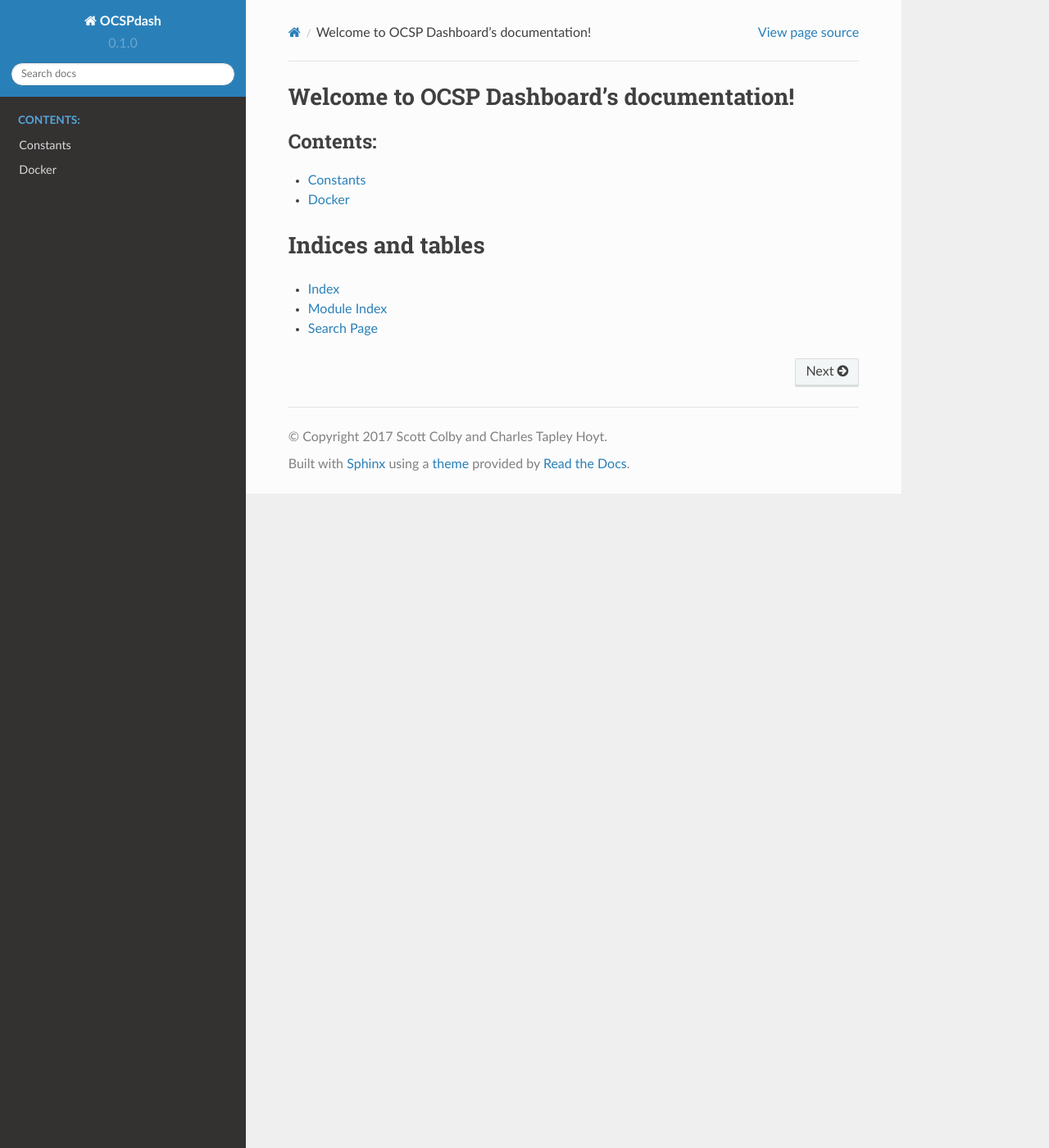
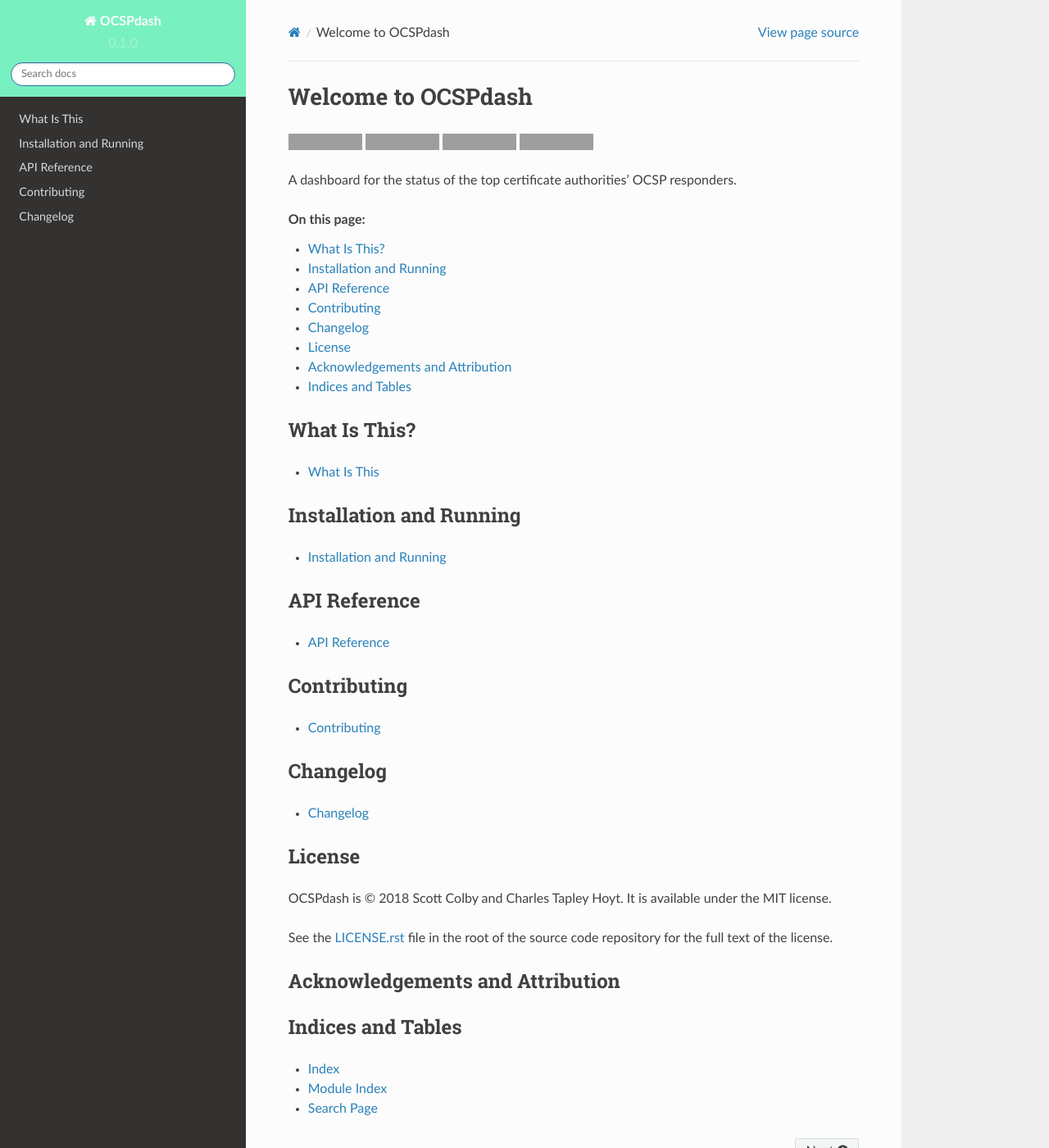
Before and after one commit to scolby33/OCSPdash, a Sphinx documentation site: the page built from docs/source/index.rst, in a window 1280 px wide and 1400 px high. Shown: the whole window at 82% size. Built offline with Sphinx 7.4.7 and the Read the Docs theme 2.0.0, drawn with Linux system fonts in a browser that asks for light colours; some of the changed text lies outside the part shown; grey boxes are pictures that could not be loaded.

Commit message:
Update docs with stubs to be filled soon.

```diff
--- /dev/null
+++ b/docs/requirements.txt
@@ -0,0 +1 @@
+sphinx-autodoc-typehints
--- /dev/null
+++ b/docs/source/_static/override-color.css
@@ -0,0 +1,7 @@
+/* Sidebar header (and topbar for mobile) */
+.wy-side-nav-search, .wy-nav-top {
+    background: #79f0c0;
+}
+.wy-menu-vertical a:active {
+    background-color: #79f0c0;
+}
--- /dev/null
+++ b/docs/source/_templates/layout.html
@@ -0,0 +1,2 @@
+{% extends "!layout.html" %}
+{% set css_files = css_files + ['_static/override-color.css'] %}
--- /dev/null
+++ b/docs/source/api.rst
@@ -0,0 +1,5 @@
+
+.. _api:
+
+API Reference
+=============
--- /dev/null
+++ b/docs/source/changelog.rst
@@ -0,0 +1,5 @@
+
+.. changelog:
+
+Changelog
+=========
--- a/docs/source/conf.py
+++ b/docs/source/conf.py
@@ -1,29 +1,40 @@
-#!/usr/bin/env python3
 # -*- coding: utf-8 -*-
 #
-# OCSP Dashboard documentation build configuration file, created by
-# sphinx-quickstart on Sun Aug 27 20:51:56 2017.
+# Configuration file for the Sphinx documentation builder.
 #
-# This file is execfile()d with the current directory set to its
-# containing dir.
-#
-# Note that not all possible configuration values are present in this
-# autogenerated file.
-#
-# All configuration values have a default; values that are commented out
-# serve to show the default.
+# This file does only contain a selection of the most common options. For a
+# full list see the documentation:
+# http://www.sphinx-doc.org/en/master/config
+
+import os
+import re
+import sys
+
+# -- Path setup --------------------------------------------------------------
 
 # If extensions (or modules to document with autodoc) are in another directory,
 # add these directories to sys.path here. If the directory is relative to the
 # documentation root, use os.path.abspath to make it absolute, like shown here.
-#
-import os
-import re
-import sys
+
 sys.path.insert(0, os.path.abspath('../../src'))
 
+# -- Project information -----------------------------------------------------
 
-# -- General configuration ------------------------------------------------
+project = 'OCSPdash'
+copyright = '2018 Scott Colby and Charles Tapley Hoyt'
+author = 'Scott Colby and Charles Tapley Hoyt'
+
+# The full version, including alpha/beta/rc tags
+release = '0.1.0-dev'
+# The short X.Y version
+parsed_version = re.match('(?P<major>\d+)\.(?P<minor>\d+)\.(?P<patch>\d+)(?:-(?P<release>[0-9A-Za-z-]+(?:\.[0-9A-Za-z-]+)*))?(?:\+(?P<build>[0-9A-Za-z-]+(?:\.[0-9A-Za-z-]+)*))?',
+                        release)
+version = parsed_version.expand('\g<major>.\g<minor>.\g<patch>')
+
+if parsed_version.group('release'):
+    tags.add('prerelease')
+
+# -- General configuration ---------------------------------------------------
 
 # If your documentation needs a minimal Sphinx version, state it here.
 #
@@ -38,8 +49,8 @@ extensions = [
     'sphinx.ext.intersphinx',
     'sphinx.ext.todo',
     'sphinx.ext.coverage',
-    'sphinx.ext.ifconfig',
-    'sphinx.ext.viewcode'
+    'sphinx.ext.viewcode',
+    'sphinx_autodoc_typehints',
 ]
 
 # Add any paths that contain templates here, relative to this directory.
@@ -51,83 +62,29 @@ templates_path = ['_templates']
 # source_suffix = ['.rst', '.md']
 source_suffix = '.rst'
 
-# The encoding of source files
-source_encoding = 'utf-8-sig'
-
 # The master toctree document.
 master_doc = 'index'
-
-# General information about the project.
-project = 'OCSPdash'
-copyright = '2017 Scott Colby and Charles Tapley Hoyt'
-author = 'Scott Colby and Charles Tapley Hoyt'
-
-# The version info for the project you're documenting, acts as replacement for
-# |version| and |release|, also used in various other places throughout the
-# built documents.
-#
-# The full version, including alpha/beta/rc tags.
-release = '0.1.0-dev'
-# The short X.Y version.
-parsed_version = re.match(
-    '(?P<major>\d+)\.(?P<minor>\d+)\.(?P<patch>\d+)(?:-(?P<release>[0-9A-Za-z-]+(?:\.[0-9A-Za-z-]+)*))?(?:\+(?P<build>[0-9A-Za-z-]+(?:\.[0-9A-Za-z-]+)*))?',
-    release
-)
-version = parsed_version.expand('\g<major>.\g<minor>.\g<patch>')
-
-if parsed_version.group('release'):
-    tags.add('prerelease')
 
 # The language for content autogenerated by Sphinx. Refer to documentation
 # for a list of supported languages.
 #
 # This is also used if you do content translation via gettext catalogs.
 # Usually you set "language" from the command line for these cases.
-language = 'en'
+language = None
 
 # List of patterns, relative to source directory, that match files and
 # directories to ignore when looking for source files.
-# This patterns also effect to html_static_path and html_extra_path
+# This pattern also affects html_static_path and html_extra_path .
 exclude_patterns = []
 
 # The name of the Pygments (syntax highlighting) style to use.
 pygments_style = 'sphinx'
 
-# Tell if we're being built by Read the Docs
+# Add readthedocs tag if building there
 if os.environ.get('READTHEDOCS', None):
     tags.add('readthedocs')
 
-
-# -- Autodoc configuration ------------------------------------------------
-
-autodoc_member_order = 'bysource'
-
-
-# -- Doctest configuration ------------------------------------------------
-
-
-# -- Intersphinx configuration --------------------------------------------
-
-intersphinx_mapping = {
-    'https://docs.python.org/3': None
-}
-
-
-todo_include_todos = True
-
-
-# -- Coverage configuration -----------------------------------------------
-
-
-# -- Ifconfig configuration -----------------------------------------------
-
-# no available configuration values
-
-
-# -- Viewcode configuration -----------------------------------------------
-
-
-# -- Options for HTML output ----------------------------------------------
+# -- Options for HTML output -------------------------------------------------
 
 # The theme to use for HTML and HTML Help pages.  See the documentation for
 # a list of builtin themes.
@@ -143,31 +100,26 @@ html_theme = 'sphinx_rtd_theme'
 # Add any paths that contain custom static files (such as style sheets) here,
 # relative to this directory. They are copied after the builtin static files,
 # so a file named "default.css" will overwrite the builtin "default.css".
-# html_static_path = ['_static']
+html_static_path = ['_static']
 
 # Custom sidebar templates, must be a dictionary that maps document names
 # to template names.
 #
-# This is required for the alabaster theme
-# refs: http://alabaster.readthedocs.io/en/latest/installation.html#sidebars
-# html_sidebars = {
-#     '**': [
-#         'about.html',
-#         'navigation.html',
-#         'relations.html',  # needs 'show_related': True theme option to display
-#         'searchbox.html',
-#         'donate.html',
-#     ]
-# }
+# The default sidebars (for documents that don't match any pattern) are
+# defined by theme itself.  Builtin themes are using these templates by
+# default: ``['localtoc.html', 'relations.html', 'sourcelink.html',
+# 'searchbox.html']``.
+#
+# html_sidebars = {}
 
 
-# -- Options for HTMLHelp output ------------------------------------------
+# -- Options for HTMLHelp output ---------------------------------------------
 
 # Output file base name for HTML help builder.
 htmlhelp_basename = 'OCSPdashdoc'
 
 
-# -- Options for LaTeX output ---------------------------------------------
+# -- Options for LaTeX output ------------------------------------------------
 
 latex_elements = {
     # The paper size ('letterpaper' or 'a4paper').
@@ -191,28 +143,48 @@ latex_elements = {
 # (source start file, target name, title,
 #  author, documentclass [howto, manual, or own class]).
 latex_documents = [
-    (master_doc, 'OCSPdash.tex', 'OCSP Dashboard Documentation',
+    (master_doc, 'OCSPdash.tex', 'OCSPdash Documentation',
      'Scott Colby and Charles Tapley Hoyt', 'manual'),
 ]
 
 
-# -- Options for manual page output ---------------------------------------
+# -- Options for manual page output ------------------------------------------
 
 # One entry per manual page. List of tuples
 # (source start file, name, description, authors, manual section).
 man_pages = [
-    (master_doc, 'OCSPdash', 'OCSP Dashboard Documentation',
+    (master_doc, 'ocspdash', 'OCSPdash Documentation',
      [author], 1)
 ]
 
 
-# -- Options for Texinfo output -------------------------------------------
+# -- Options for Texinfo output ----------------------------------------------
 
 # Grouping the document tree into Texinfo files. List of tuples
 # (source start file, target name, title, author,
 #  dir menu entry, description, category)
 texinfo_documents = [
-    (master_doc, 'OCSPdash', 'OCSP Dashboard Documentation',
-     author, 'OCSPdash', "A dashboard for the status of the top certificate authorities' OCSP responders.",
+    (master_doc, 'OCSPdash', 'OCSPdash Documentation',
+     author, 'OCSPdash', 'One line description of project.',
      'Miscellaneous'),
 ]
+
+
+# -- Extension configuration -------------------------------------------------
+
+# -- Options for autodoc extension ------------------------------------------
+# This value selects if automatically documented members are sorted
+# alphabetical (value 'alphabetical'), by member type (value 'groupwise')
+# or by source order (value 'bysource'). The default is alphabetical.
+# Note that for source order, the module must be a Python module with the source code available.
+autodoc_member_order = 'bysource'
+
+# -- Options for intersphinx extension ---------------------------------------
+
+# Example configuration for intersphinx: refer to the Python standard library.
+intersphinx_mapping = {'https://docs.python.org/3/': None}
+
+# -- Options for todo extension ----------------------------------------------
+
+# If true, `todo` and `todoList` produce output, else they produce nothing.
+todo_include_todos = True
--- a/docs/source/constants.rst
+++ /dev/null
@@ -1,5 +0,0 @@
-Constants
-=========
-
-.. automodule:: ocspdash.constants
-    :members:
--- /dev/null
+++ b/docs/source/contributing.rst
@@ -0,0 +1,5 @@
+
+.. _contributing:
+
+Contributing
+============
--- a/docs/source/index.rst
+++ b/docs/source/index.rst
@@ -1,21 +1,97 @@
-.. OCSP Dashboard documentation master file, created by
-   sphinx-quickstart on Sun Aug 27 20:51:56 2017.
+.. OCSPdash documentation master file, created by
+   sphinx-quickstart on Wed Jul 18 22:09:10 2018.
    You can adapt this file completely to your liking, but it should at least
    contain the root `toctree` directive.
 
-Welcome to OCSP Dashboard's documentation!
-==========================================
+.. include:: <isonum.txt>
+
+Welcome to OCSPdash
+===================
+
+|python_versions| |license| |develop_build| |develop_coverage|
+
+A dashboard for the status of the top certificate authorities' OCSP responders.
+
+.. |python_versions| image:: https://img.shields.io/badge/python-3.7-blue.svg?style=flat-square
+    :target: https://www.youtube.com/watch?v=p33CVV29OG8&t=59m30s
+    :alt: Supports Python 3.7
+.. |license| image:: https://img.shields.io/badge/license-MIT-blue.svg?style=flat-square
+    :target: LICENSE.rst
+    :alt: MIT License
+.. |develop_build| image:: https://img.shields.io/travis/scolby33/OCSPdash/develop.svg?style=flat-square
+    :target: https://travis-ci.org/scolby33/OCSPdash
+    :alt: Development Build Status
+.. |develop_coverage| image:: https://img.shields.io/codecov/c/github/scolby33/OCSPdash/develop.svg?style=flat-square
+    :target: https://codecov.io/gh/scolby33/OCSPdash/branch/develop
+    :alt: Development Test Coverage Status
+
+
+.. contents:: On this page:
+    :local:
+
+
+What Is This?
+-------------
 
 .. toctree::
-   :maxdepth: 2
-   :caption: Contents:
+    :maxdepth: 2
 
-   constants
-   docker
+    what-is-this
 
 
-Indices and tables
-==================
+Installation and Running
+------------------------
+
+.. toctree::
+    :maxdepth: 2
+
+    installation-and-running
+
+
+API Reference
+-------------
+
+.. toctree::
+    :maxdepth: 2
+
+    api
+
+
+Contributing
+------------
+
+.. toctree::
+    :maxdepth: 2
+
+    contributing
+
+
+Changelog
+---------
+
+.. toctree::
+    :maxdepth: 2
+
+    changelog
+
+
+License
+-------
+
+OCSPdash is |copy| 2018 Scott Colby and Charles Tapley Hoyt.
+It is available under the MIT license.
+
+See the `LICENSE.rst <https://github.com/scolby33/ocspdash/blob/develop/LICENSE.rst>`_
+file in the root of the source code repository for the full text of the license.
+
+
+Acknowledgements and Attribution
+--------------------------------
+
+
+
+Indices and Tables
+------------------
 
 * :ref:`genindex`
 * :ref:`modindex`
--- /dev/null
+++ b/docs/source/installation-and-running.rst
@@ -0,0 +1,5 @@
+
+.. _installation-and-running:
+
+Installation and Running
+========================
--- /dev/null
+++ b/docs/source/what-is-this.rst
@@ -0,0 +1,5 @@
+
+.. _what-is-this:
+
+What Is This
+============
```
Also changed, not shown: 2 other files.
